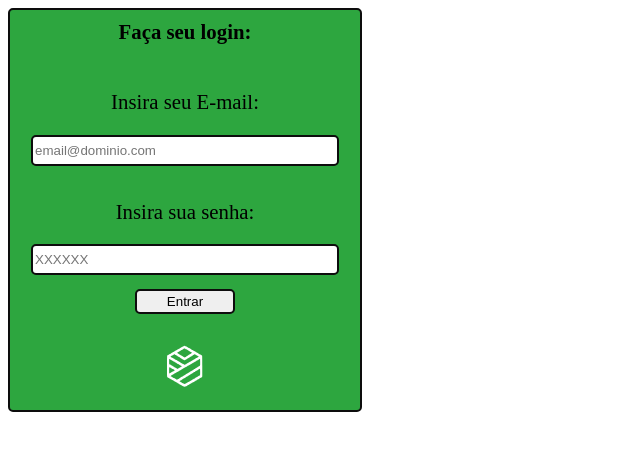
After one commit to 3ndr10/site-metas-TSI, a PHP site: the page made by Nova pasta/Form-login/login.php in a window 1280 px wide. The commit adds this page. Shown: the top 451 px of the page, without its empty margins (0-640 px from the left). Run offline with PHP 8.4, Linux system fonts and the light colour scheme.

Commit message:
inserção do formulário

```diff
--- /dev/null
+++ b/Nova pasta/Form-login/css/style.css
@@ -0,0 +1,51 @@
+fieldset {
+    border: 0;
+}
+
+.bd-black-2{
+    border: 2px solid #0d0d0d;
+    border-radius: 5px;
+}
+
+.mrg-0{
+    margin: 0;
+}
+
+.top-10{
+    padding-top: 10px;
+}
+
+.flex-wrap-center{
+    display: flex;
+    flex-wrap: wrap;
+    justify-content: center;
+    align-items: center;
+}
+
+.login-box {
+    align-items: flex-start;
+    background-color: #2da63f;
+    width: 350px;
+    height: 400px;
+}
+
+
+.login-box p {
+    font-size: 1.3em;
+}
+
+.input {
+    display: flex;
+    margin: 1em;
+    width: 300px;
+    height: 25px;
+}
+
+.logo {
+    width: 50px;
+}
+
+.input-button {
+    width: 100px;
+    height: 25px;
+}
--- /dev/null
+++ b/Nova pasta/Form-login/login.php
@@ -0,0 +1,39 @@
+<?php
+// include 'php/site.login.php'
+?>
+
+
+<!DOCTYPE html>
+<html lang="pt-br">
+<head>
+    <meta charset="UTF-8">
+    <meta http-equiv="X-UA-Compatible" content="IE=edge">
+    <meta name="viewport" content="width=device-width, initial-scale=1.0">
+    <title>Login</title>
+
+    <link rel="stylesheet" href="css/style.css">
+</head>
+
+<body>
+    <main>
+        <div class="login-box bd-black-2 flex-wrap-center">
+            <p class="mrg-0 top-10"><strong>Faça seu login:</strong></p>
+            <fieldset>
+                <form class="flex-wrap-center" method="get" action="php/site.login.php">
+                    <label for="email">
+                        <p class="flex-wrap-center">Insira seu E-mail:</p>
+                        <input class="input bd-black-2" type="email" name="e-mail" placeholder="email@dominio.com" id="email">
+                    </label>
+                    <label for="senha">
+                        <p class="flex-wrap-center">Insira sua senha:</p>
+                        <input class="input bd-black-2" type="password" name="senha" placeholder="XXXXXX" id="senha">
+                    </label>
+                    <button class="input-button bd-black-2 flex-wrap-center" type="submit">Entrar</button>
+                </form>
+            </fieldset>
+            <img src="img/logo.svg" class="logo" alt="logotipo da empresa">
+        </div>
+    </main>
+</body>
+
+</html>
```
Also changed, not shown: Nova pasta/Form-login/login.html (added, +35 -0 lines), Nova pasta/Form-login/php/site.login.php (added, +13 -0 lines), entrar.html (added, +45 -0 lines), style.css (+25 -2 lines), Nova pasta/Form-login/img/logo.PNG (added), Nova pasta/Form-login/img/logo.svg (added).
